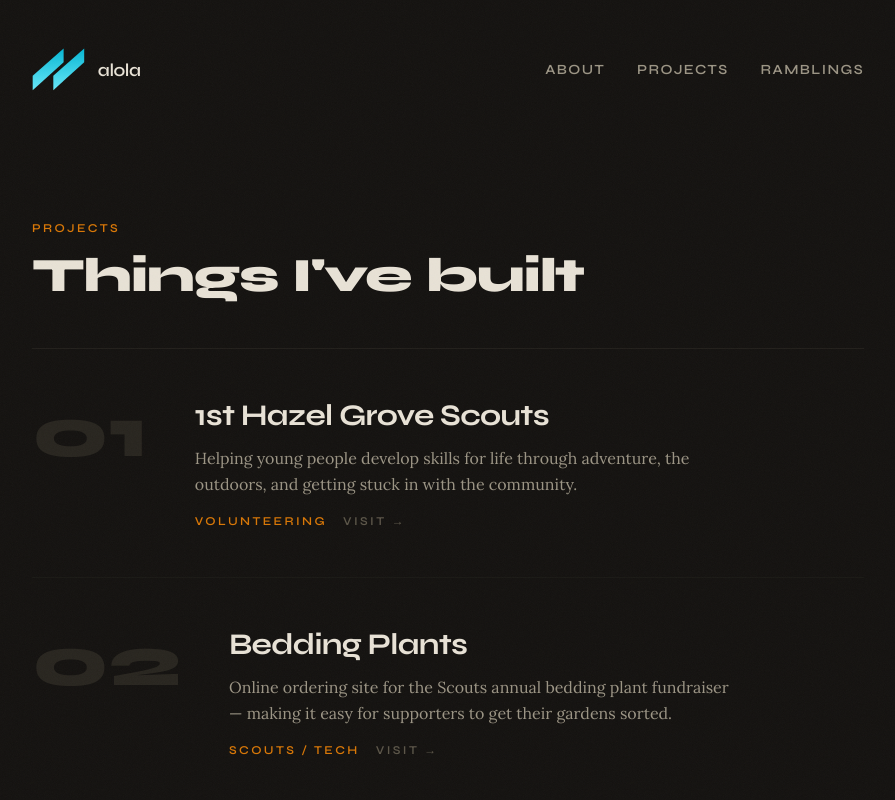
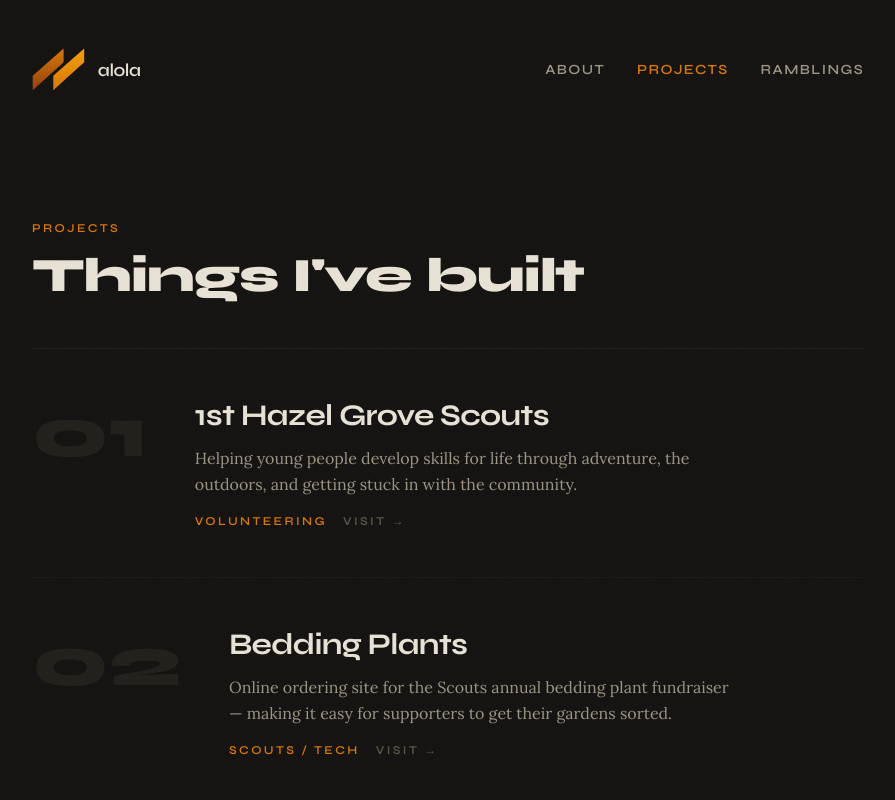
Before and after one commit to grim8634/alola, a Nuxt app: page /projects in a window 1280 px wide. Shown: the top 800 px of the page, without its empty margins (192-1087 px from the left). Built offline with nearby package versions, Linux system fonts and the light colour scheme.

Commit message:
feat: enhance site with page transitions, mobile menu, and SEO improvements

```diff
--- a/app/assets/sass/main.scss
+++ b/app/assets/sass/main.scss
@@ -82,3 +82,46 @@
     width: 100%;
   }
 }
+
+// page transitions
+.page-enter-active {
+  animation: reveal 0.5s cubic-bezier(0.22, 1, 0.36, 1) both;
+}
+
+.page-leave-active {
+  animation: page-leave 0.25s cubic-bezier(0.22, 1, 0.36, 1) both;
+}
+
+@keyframes page-leave {
+  to {
+    opacity: 0;
+    transform: translateY(-12px);
+  }
+}
+
+// mobile menu transition
+.mobile-menu-enter-active {
+  animation: reveal 0.3s cubic-bezier(0.22, 1, 0.36, 1) both;
+}
+
+.mobile-menu-leave-active {
+  animation: page-leave 0.2s cubic-bezier(0.22, 1, 0.36, 1) both;
+}
+
+// inline content links
+article a:not(.font-display) {
+  position: relative;
+  &::after {
+    content: '';
+    position: absolute;
+    bottom: -1px;
+    left: 0;
+    width: 0;
+    height: 1px;
+    background-color: #d97706;
+    transition: width 0.3s cubic-bezier(0.22, 1, 0.36, 1);
+  }
+  &:hover::after {
+    width: 100%;
+  }
+}
--- a/app/components/Layout/Header.vue
+++ b/app/components/Layout/Header.vue
@@ -1,4 +1,5 @@
 <template>
+  <div>
     <header class="flex items-center justify-between py-8 sm:py-12">
       <NuxtLink aria-label="alola.org" to="/" class="flex items-center gap-3 group">
         <SvgLogo />
@@ -12,22 +13,55 @@
           v-for="link in navLinks"
           :key="link.to"
           :to="link.to"
-        class="font-display text-sm font-semibold uppercase tracking-widest text-ink-muted transition-colors hover:text-accent accent-hover"
+          class="font-display text-sm font-semibold uppercase tracking-widest transition-colors accent-hover"
+          :class="isActive(link.to) ? 'text-accent' : 'text-ink-muted hover:text-accent'"
         >
           {{ link.label }}
         </NuxtLink>
       </nav>
 
-    <button aria-label="Toggle Menu" class="sm:hidden text-ink-muted hover:text-accent transition-colors">
+      <button
+        aria-label="Toggle Menu"
+        class="sm:hidden text-ink-muted hover:text-accent transition-colors"
+        @click="mobileOpen = !mobileOpen"
+      >
         <SvgToggleMenu />
       </button>
     </header>
+
+    <!-- Mobile menu -->
+    <Transition name="mobile-menu">
+      <nav v-if="mobileOpen" class="sm:hidden border-b border-ink-faint/20 pb-6 mb-6 flex flex-col gap-4">
+        <NuxtLink
+          v-for="link in navLinks"
+          :key="link.to"
+          :to="link.to"
+          class="font-display text-sm font-semibold uppercase tracking-widest transition-colors accent-hover"
+          :class="isActive(link.to) ? 'text-accent' : 'text-ink-muted hover:text-accent'"
+          @click="mobileOpen = false"
+        >
+          {{ link.label }}
+        </NuxtLink>
+      </nav>
+    </Transition>
+  </div>
 </template>
 
 <script setup>
+const route = useRoute()
+const mobileOpen = ref(false)
+
 const navLinks = [
   { to: '/about', label: 'About' },
   { to: '/projects', label: 'Projects' },
   { to: '/ramblings', label: 'Ramblings' },
 ]
+
+function isActive(to) {
+  return route.path === to || route.path.startsWith(to + '/')
+}
+
+watch(() => route.path, () => {
+  mobileOpen.value = false
+})
 </script>
--- a/app/components/Svg/Logo.vue
+++ b/app/components/Svg/Logo.vue
@@ -4,18 +4,18 @@
     <defs>
       <linearGradient id="logo_svg__b" x1="420.97" x2="420.97" y1="331.28" y2="418.5"
         gradientUnits="userSpaceOnUse">
-                                <stop offset="0%" style="stop-color:#06b6d4;stop-opacity:1"></stop>
-                                <stop offset="100%" style="stop-color:#67e8f9;stop-opacity:1"></stop>
+        <stop offset="0%" style="stop-color:#f59e0b;stop-opacity:1" />
+        <stop offset="100%" style="stop-color:#d97706;stop-opacity:1" />
       </linearGradient>
       <linearGradient id="logo_svg__d" x1="377.89" x2="377.89" y1="331.28" y2="418.5"
         gradientUnits="userSpaceOnUse">
-                                <stop offset="0%" style="stop-color:#06b6d4;stop-opacity:1"></stop>
-                                <stop offset="100%" style="stop-color:#67e8f9;stop-opacity:1"></stop>
+        <stop offset="0%" style="stop-color:#d97706;stop-opacity:1" />
+        <stop offset="100%" style="stop-color:#92400e;stop-opacity:1" />
       </linearGradient>
-                            <path id="logo_svg__a" d="M453.3 331.28v28.57l-64.66 58.65v-30.08z"></path>
-                            <path id="logo_svg__c" d="M410.23 331.28v28.57l-64.67 58.65v-30.08z"></path>
+      <path id="logo_svg__a" d="M453.3 331.28v28.57l-64.66 58.65v-30.08z" />
+      <path id="logo_svg__c" d="M410.23 331.28v28.57l-64.67 58.65v-30.08z" />
     </defs>
-                        <use xlink:href="#logo_svg__a" fill="url(#logo_svg__b)"></use>
-                        <use xlink:href="#logo_svg__c" fill="url(#logo_svg__d)"></use>
+    <use xlink:href="#logo_svg__a" fill="url(#logo_svg__b)" />
+    <use xlink:href="#logo_svg__c" fill="url(#logo_svg__d)" />
   </svg>
 </template>
--- a/app/pages/about.vue
+++ b/app/pages/about.vue
@@ -52,6 +52,11 @@
 </template>
 
 <script setup>
+useHead({
+  title: 'About',
+  meta: [{ name: 'description', content: 'About Graeme Lawton — based in the UK, always juggling too many interests at once.' }],
+})
+
 const contacts = [
   { label: 'Email', href: 'mailto:contact@alola.org', display: 'contact@alola.org', external: false },
   { label: 'GitHub', href: 'https://github.com/grim8634', display: 'grim8634', external: true },
--- a/app/pages/index.vue
+++ b/app/pages/index.vue
@@ -32,6 +32,8 @@
 </template>
 
 <script setup>
+useHead({ title: 'Graeme Lawton' })
+
 const sections = [
   { to: '/about', label: 'About', desc: 'Who I am and what drives me.' },
   { to: '/projects', label: 'Projects', desc: 'Things I build and help run.' },
--- a/app/pages/projects.vue
+++ b/app/pages/projects.vue
@@ -19,7 +19,7 @@
         :class="'reveal-d' + (i + 2)"
       >
         <div class="flex flex-col sm:flex-row sm:items-start gap-4 sm:gap-12">
-          <span class="font-display text-6xl sm:text-7xl font-extrabold text-surface-subtle leading-none select-none shrink-0">
+          <span class="font-display text-6xl sm:text-7xl font-extrabold text-ink-faint/20 leading-none select-none shrink-0">
             {{ String(i + 1).padStart(2, '0') }}
           </span>
           <div>
@@ -51,6 +51,11 @@
 </template>
 
 <script setup>
+useHead({
+  title: 'Projects',
+  meta: [{ name: 'description', content: 'Things Graeme Lawton has built — volunteering, tech, and gaming projects.' }],
+})
+
 const projects = [
   {
     title: '1st Hazel Grove Scouts',
--- a/app/pages/ramblings/ai-tooling-and-the-closing-window.vue
+++ b/app/pages/ramblings/ai-tooling-and-the-closing-window.vue
@@ -287,6 +287,11 @@
 </template>
 
 <script setup>
+useHead({
+  title: 'AI tooling and the closing window',
+  meta: [{ name: 'description', content: 'We\'re in a unique moment for software development. The cost of building is collapsing, and the window where human oversight is essential is visibly narrowing.' }],
+})
+
 const timelineData = [
   { label: 'Dive directory (2023 approach)', time: '~6 weeks', width: '100%', color: 'bg-ink-faint' },
   { label: 'Dive directory (2026, AI-assisted)', time: '~2 days', width: '5%', color: 'bg-accent' },
--- a/app/pages/ramblings/index.vue
+++ b/app/pages/ramblings/index.vue
@@ -41,6 +41,11 @@
 </template>
 
 <script setup>
+useHead({
+  title: 'Ramblings',
+  meta: [{ name: 'description', content: 'Thoughts, notes, and whatever else from Graeme Lawton.' }],
+})
+
 const posts = [
   {
     slug: 'ai-tooling-and-the-closing-window',
--- a/nuxt.config.ts
+++ b/nuxt.config.ts
@@ -6,7 +6,15 @@ export default defineNuxtConfig({
   devtools: { enabled: true },
   css: ['~/assets/sass/main.scss'],
   app: {
+    pageTransition: { name: 'page', mode: 'out-in' },
     head: {
+      titleTemplate: '%s — alola.org',
+      meta: [
+        { name: 'description', content: 'Graeme Lawton — serial volunteer, technical nerd, hobby collector, outdoors lover.' },
+        { property: 'og:site_name', content: 'alola.org' },
+        { property: 'og:type', content: 'website' },
+        { name: 'theme-color', content: '#141210' },
+      ],
       link: [
         {
           rel: 'preconnect',
```
Also changed, not shown: .claude/settings.json (added), 1 other file (tests, documents, lock files or other folders). Lines whose indentation alone changed are shown as unchanged.
